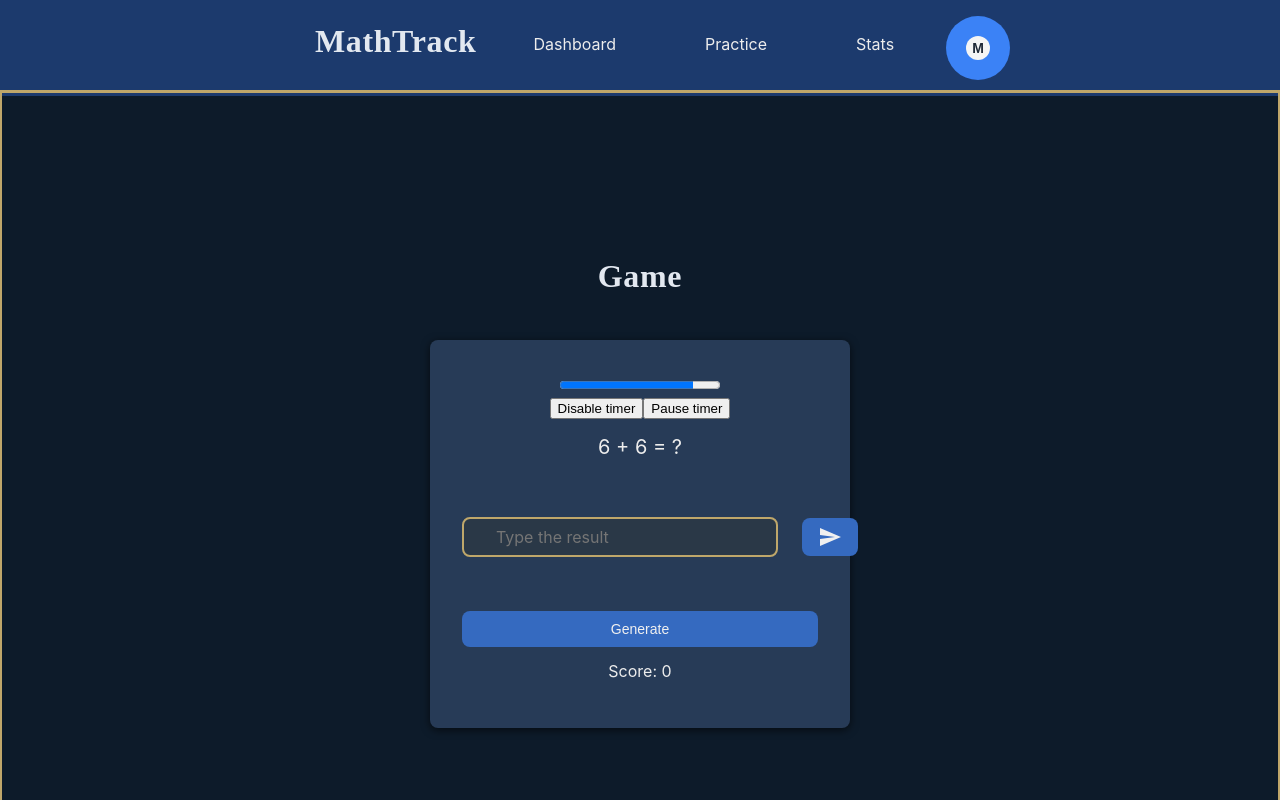
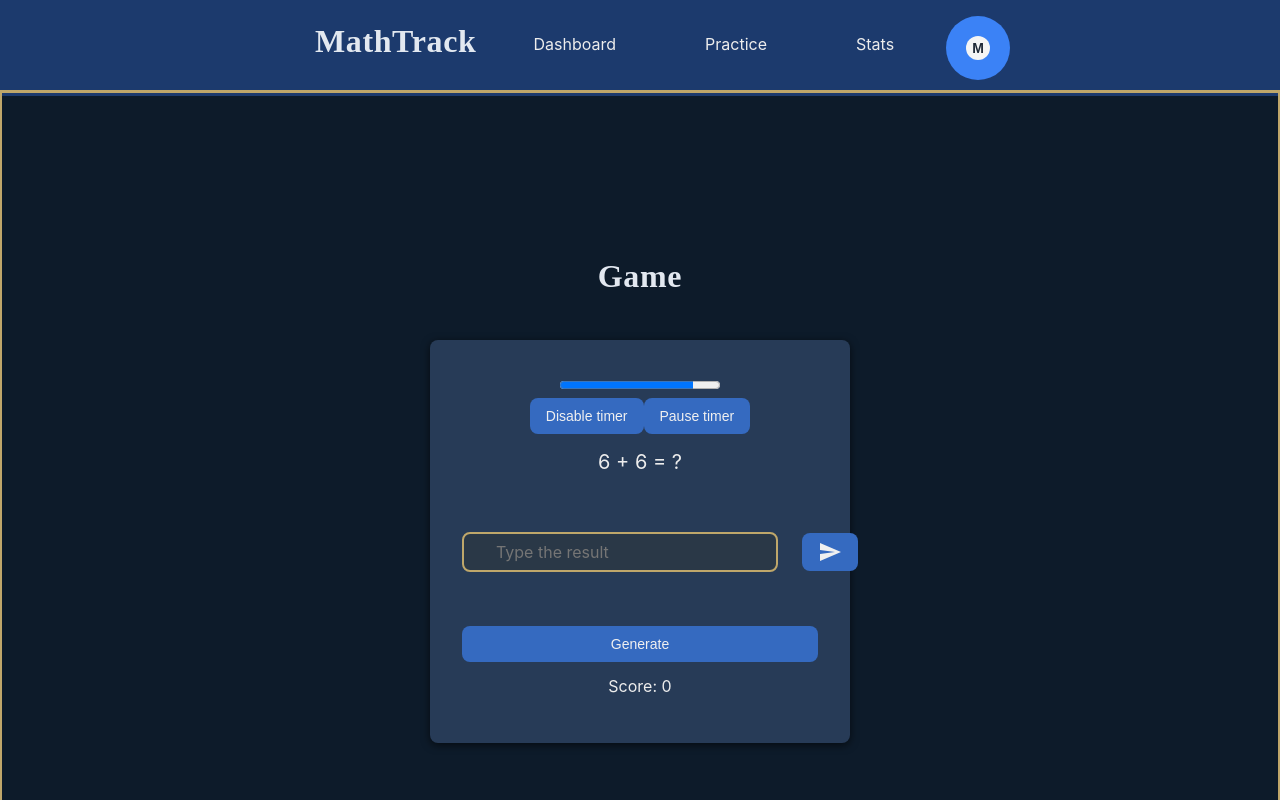
Before and after one commit to LuisDev912/EduMath-Track, a React (Vite) app in the folder frontend/: page /game/addition/easy in a window 1280 px wide. Shown: the top 800 px of the page. Built offline with nearby package versions, Linux system fonts and the light colour scheme.

Commit message:
fix(game): replace button elements for Button component in Timer component

```diff
--- a/frontend/src/game/gameplay/components/Timer/Timer.tsx
+++ b/frontend/src/game/gameplay/components/Timer/Timer.tsx
@@ -1,5 +1,6 @@
 import { useTranslation } from "react-i18next";
 import type { TimerProps } from "./Timer.types.ts";
+import { Button } from "@components/ui/Button/Button.tsx";
 
 function Timer({
     timeLeft,
@@ -21,12 +22,12 @@ function Timer({
             </progress>
 
             <div className="flex justify-center">
-                <button type="button" onClick={onToggleEnabled}>
+                <Button onClick={onToggleEnabled}>
                     {isEnabled ? t("game.timer.disable") : t("game.timer.enable")}
-                </button>
-                <button type="button" onClick={onTogglePaused} disabled={!isEnabled}>
+                </Button>
+                <Button onClick={onTogglePaused} disabled={!isEnabled}>
                     {isPaused ? t("game.timer.resume") : t("game.timer.pause")}
-                </button>
+                </Button>
             </div>
         </div>
     );
```
